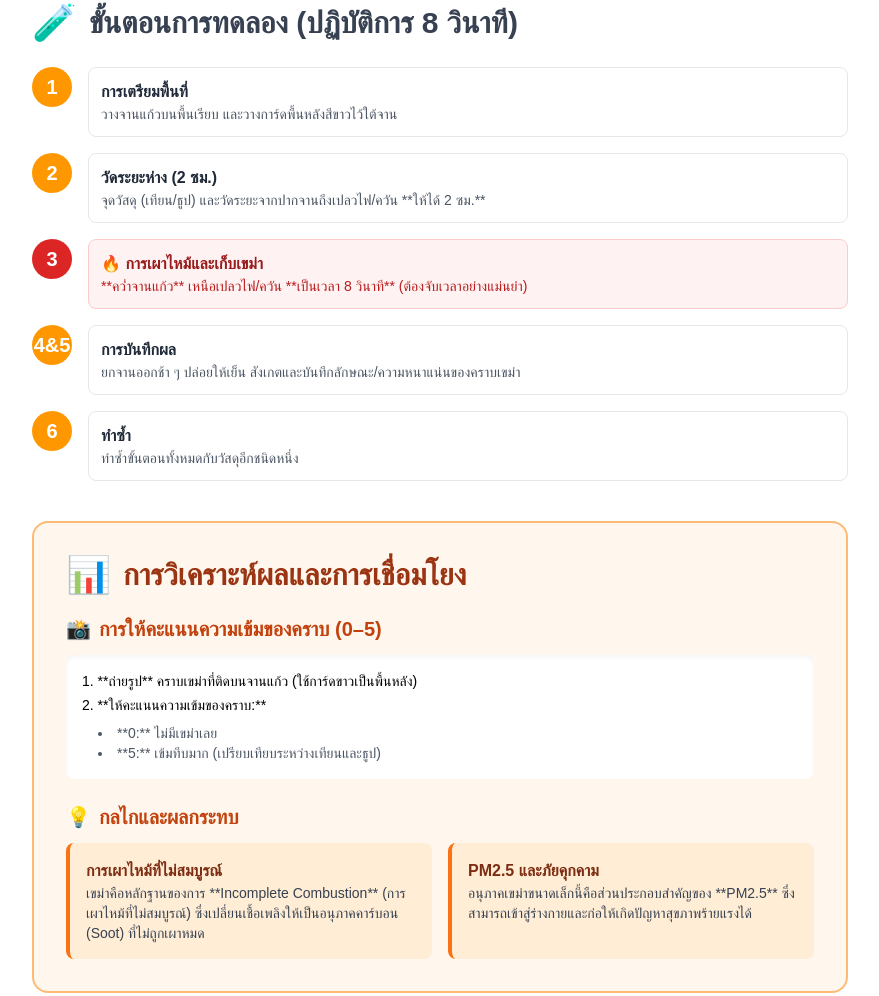
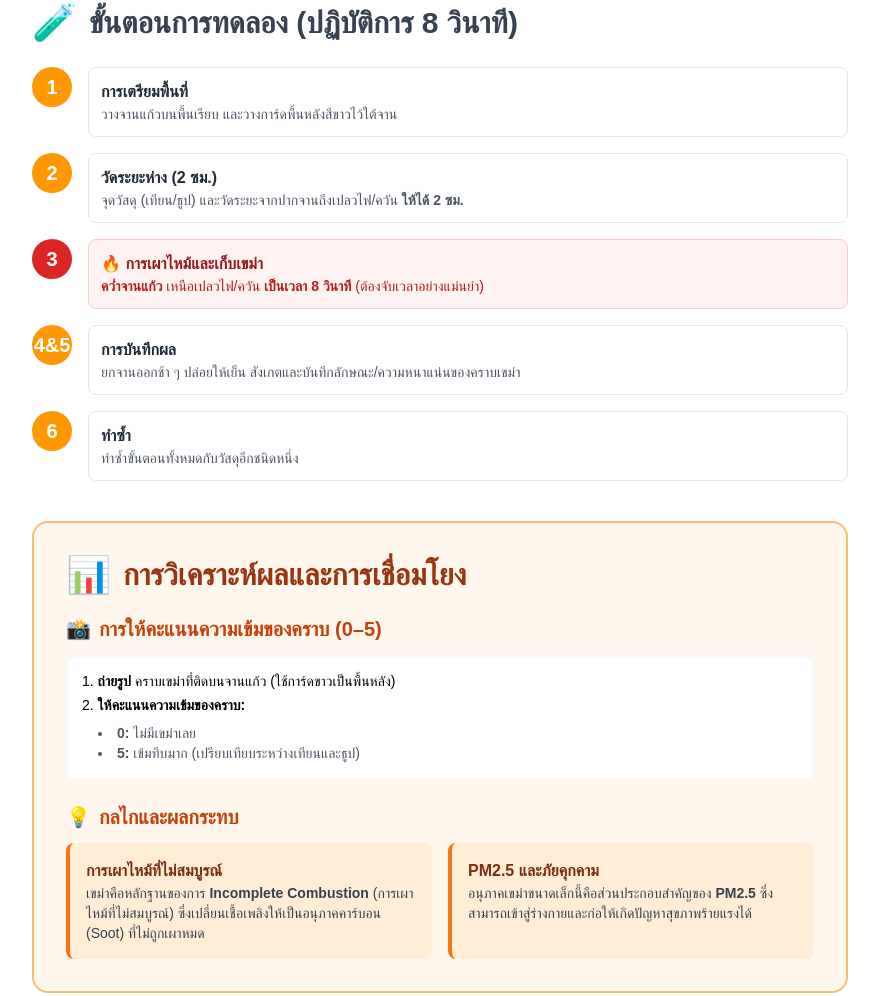
Before and after one commit to waratit2024-ui/Direction-Lab2, a plain HTML site: page index.html in a window 1280 px wide. Shown: the part 721-1717 px from the top of the page, without its empty margins (200-1079 px from the left). Drawn offline with nearby package versions, Linux system fonts and the light colour scheme; a web font is replaced by a local one.

Commit message:
Update index.html

```diff
--- a/index.html
+++ b/index.html
@@ -30,7 +30,7 @@
         <header class="text-center mb-10">
             <h1 class="text-4xl sm:text-5xl font-extrabold text-gray-800 tracking-tight flex items-center justify-center">
                 <span class="text-5xl sm:text-6xl mr-3">🌫️</span>
-                 Direction Lab – การเกิดเขม่า (มลพิษทางอากาศ)
+                Direction Lab – การเกิดเขม่า (มลพิษทางอากาศ)
             </h1>
             <p class="text-xl text-orange-600 font-semibold mt-2 border-b-4 border-orange-200 inline-block px-4 pb-1">
                 Direction Lab – การทดลองที่ 2
@@ -45,7 +45,7 @@
             <div class="grid grid-cols-1 md:grid-cols-3 gap-4">
                 <div class="p-5 bg-blue-50 rounded-xl shadow-md border-l-4 border-blue-500">
                     <p class="text-sm font-semibold text-blue-600">1. สังเกตและเปรียบเทียบ</p>
-                    <p class="mt-1 text-gray-700">สังเกตการเกิด **เขม่า (Soot)** จากเทียนและธูป</p>
+                    <p class="mt-1 text-gray-700">สังเกตการเกิด <span class="font-bold">เขม่า (Soot)</span> จากเทียนและธูป</p>
                 </div>
                 <div class="p-5 bg-blue-50 rounded-xl shadow-md border-l-4 border-blue-500">
                     <p class="text-sm font-semibold text-blue-600">2. ปริมาณเขม่า</p>
@@ -53,7 +53,7 @@
                 </div>
                 <div class="p-5 bg-blue-50 rounded-xl shadow-md border-l-4 border-blue-500">
                     <p class="text-sm font-semibold text-blue-600">3. เชื่อมโยงสู่ชีวิตจริง</p>
-                    <p class="mt-1 text-gray-700">เชื่อมโยงผลกับปัญหามลพิษทางอากาศ **(PM2.5)**</p>
+                    <p class="mt-1 text-gray-700">เชื่อมโยงผลกับปัญหามลพิษทางอากาศ <span class="font-bold">(PM2.5)</span></p>
                 </div>
             </div>
         </section>
@@ -94,7 +94,7 @@
                     <div class="flex-shrink-0 w-10 h-10 accent-color text-white rounded-full flex items-center justify-center font-extrabold text-xl mr-4">2</div>
                     <div class="p-3 bg-white border border-gray-200 rounded-lg flex-1">
                         <p class="font-semibold text-gray-800">วัดระยะห่าง (2 ซม.)</p>
-                        <p class="text-sm text-gray-600">จุดวัสดุ (เทียน/ธูป) และวัดระยะจากปากจานถึงเปลวไฟ/ควัน **ให้ได้ 2 ซม.**</p>
+                        <p class="text-sm text-gray-600">จุดวัสดุ (เทียน/ธูป) และวัดระยะจากปากจานถึงเปลวไฟ/ควัน <span class="font-bold">ให้ได้ 2 ซม.</span></p>
                     </div>
                 </div>
                 <!-- Step 3 -->
@@ -102,7 +102,7 @@
                     <div class="flex-shrink-0 w-10 h-10 bg-red-600 text-white rounded-full flex items-center justify-center font-extrabold text-xl mr-4">3</div>
                     <div class="p-3 bg-red-50 border border-red-200 rounded-lg flex-1">
                         <p class="font-semibold text-red-800">🔥 การเผาไหม้และเก็บเขม่า</p>
-                        <p class="text-sm text-red-700">**คว่ำจานแก้ว** เหนือเปลวไฟ/ควัน **เป็นเวลา 8 วินาที** (ต้องจับเวลาอย่างแม่นยำ)</p>
+                        <p class="text-sm text-red-700"><span class="font-bold">คว่ำจานแก้ว</span> เหนือเปลวไฟ/ควัน <span class="font-bold">เป็นเวลา 8 วินาที</span> (ต้องจับเวลาอย่างแม่นยำ)</p>
                     </div>
                 </div>
                 <!-- Step 4 & 5 -->
@@ -136,11 +136,11 @@
                     <span class="mr-2">📸</span> การให้คะแนนความเข้มของคราบ (0–5)
                 </h3>
                 <div class="bg-white p-4 rounded-lg shadow-inner text-sm">
-                    <p class="mb-1">1. **ถ่ายรูป** คราบเขม่าที่ติดบนจานแก้ว (ใช้การ์ดขาวเป็นพื้นหลัง)</p>
-                    <p>2. **ให้คะแนนความเข้มของคราบ:**</p>
+                    <p class="mb-1">1. <span class="font-bold">ถ่ายรูป</span> คราบเขม่าที่ติดบนจานแก้ว (ใช้การ์ดขาวเป็นพื้นหลัง)</p>
+                    <p>2. <span class="font-bold">ให้คะแนนความเข้มของคราบ:</span></p>
                     <ul class="list-disc list-inside ml-4 mt-2 text-gray-600">
-                        <li>**0:** ไม่มีเขม่าเลย</li>
-                        <li>**5:** เข้มทึบมาก (เปรียบเทียบระหว่างเทียนและธูป)</li>
+                        <li><span class="font-bold">0:</span> ไม่มีเขม่าเลย</li>
+                        <li><span class="font-bold">5:</span> เข้มทึบมาก (เปรียบเทียบระหว่างเทียนและธูป)</li>
                     </ul>
                 </div>
             </div>
@@ -153,11 +153,11 @@
                 <div class="grid grid-cols-1 md:grid-cols-2 gap-4">
                     <div class="p-4 bg-orange-100 rounded-lg border-l-4 border-orange-500">
                         <p class="font-bold text-orange-900">การเผาไหม้ที่ไม่สมบูรณ์</p>
-                        <p class="text-sm text-gray-700">เขม่าคือหลักฐานของการ **Incomplete Combustion** (การเผาไหม้ที่ไม่สมบูรณ์) ซึ่งเปลี่ยนเชื้อเพลิงให้เป็นอนุภาคคาร์บอน (Soot) ที่ไม่ถูกเผาหมด</p>
+                        <p class="text-sm text-gray-700">เขม่าคือหลักฐานของการ <span class="font-bold">Incomplete Combustion</span> (การเผาไหม้ที่ไม่สมบูรณ์) ซึ่งเปลี่ยนเชื้อเพลิงให้เป็นอนุภาคคาร์บอน (Soot) ที่ไม่ถูกเผาหมด</p>
                     </div>
                     <div class="p-4 bg-orange-100 rounded-lg border-l-4 border-orange-500">
                         <p class="font-bold text-orange-900">PM2.5 และภัยคุกคาม</p>
-                        <p class="text-sm text-gray-700">อนุภาคเขม่าขนาดเล็กนี้คือส่วนประกอบสำคัญของ **PM2.5** ซึ่งสามารถเข้าสู่ร่างกายและก่อให้เกิดปัญหาสุขภาพร้ายแรงได้</p>
+                        <p class="text-sm text-gray-700">อนุภาคเขม่าขนาดเล็กนี้คือส่วนประกอบสำคัญของ <span class="font-bold">PM2.5</span> ซึ่งสามารถเข้าสู่ร่างกายและก่อให้เกิดปัญหาสุขภาพร้ายแรงได้</p>
                     </div>
                 </div>
             </div>
```
